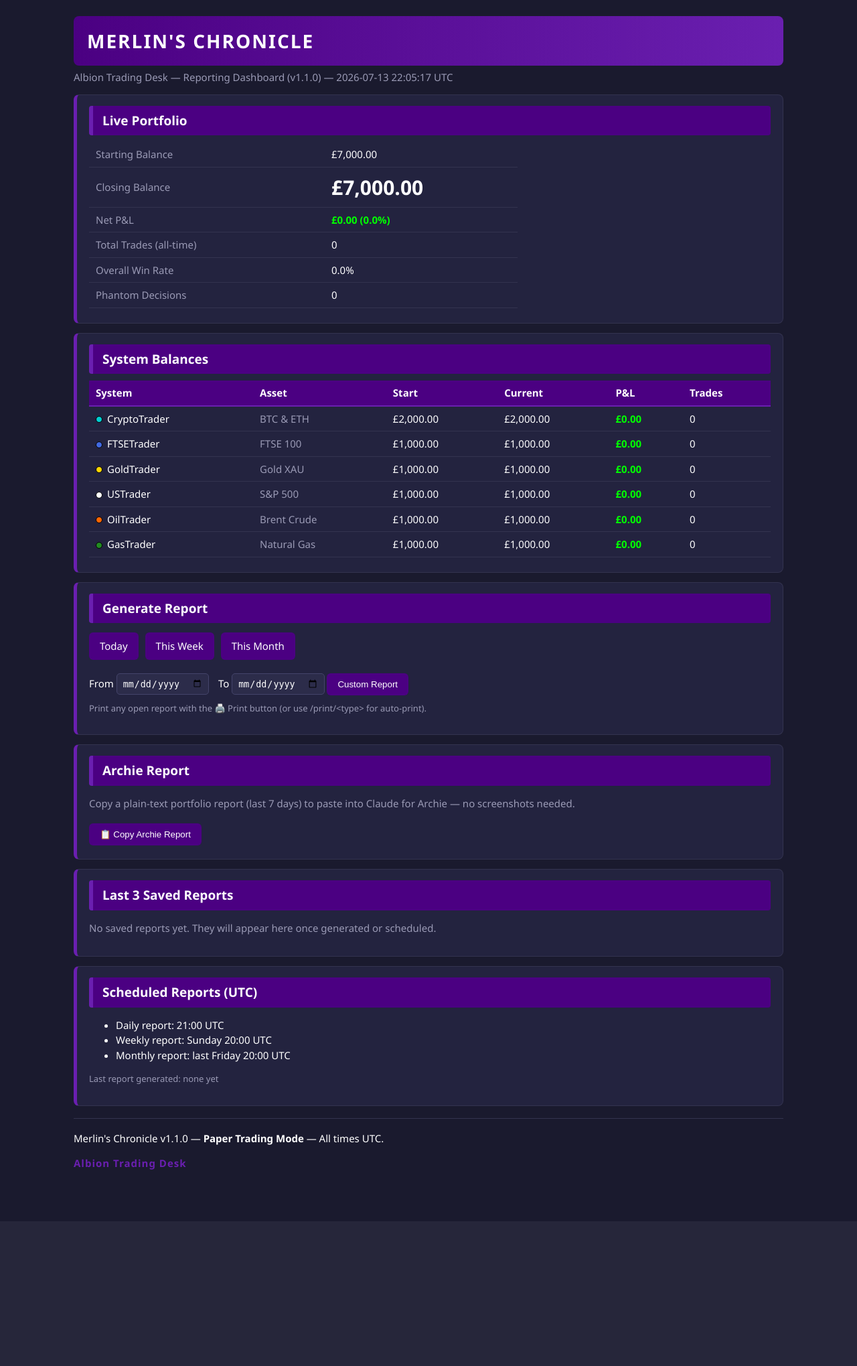
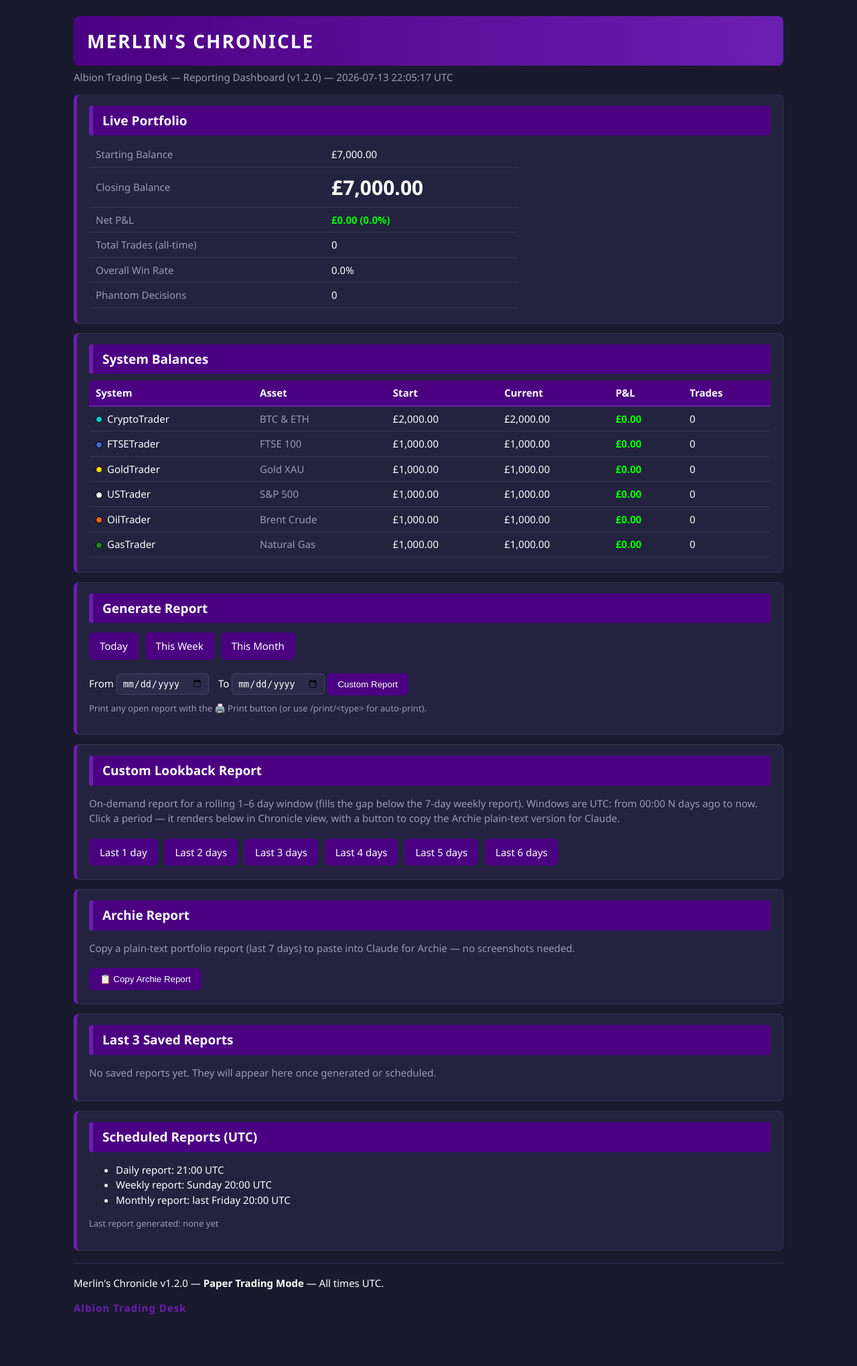
Before and after one commit to nicksapsford/MerlinChronicle, a Flask app: page / in a window 1280 px wide. Shown: the whole page at 67% size. Before the commit the page ends 1746 px from the top, so only its background shows below. Run offline with Flask 3, Linux system fonts and the light colour scheme.

Commit message:
v1.2.0: Custom 1-6 day lookback report (Chronicle view + Archie copy, /api/archie?days=N)

```diff
--- a/app.py
+++ b/app.py
@@ -32,6 +32,17 @@ _VALID_TYPES = ("daily", "weekly", "monthly", "custom")
 # ---------------------------------------------------------------------------
 def _now():
     return datetime.now(timezone.utc)
+
+
+def _clamp_days(raw, default=7, lo=1, hi=6):
+    """Parse a ?days= value -> int in [lo, hi], else `default`.
+    Used by the custom lookback report (1-6) and /api/archie (default 7).
+    'Last N days' is a rolling UTC window: 00:00 N days ago -> now."""
+    try:
+        n = int(raw)
+    except (TypeError, ValueError):
+        return default
+    return n if lo <= n <= hi else default
 
 
 def _period(report_type, frm=None, to=None):
@@ -113,6 +124,21 @@ def report_custom():
     return _render_report("custom", frm, to)
 
 
+@app.route("/report/lookback")
+def report_lookback():
+    """Custom rolling-window report (Format 1 -- same styling as the weekly
+    report) for a 1-6 day lookback. Window is UTC: 00:00 N days ago -> now,
+    mirroring /api/archie?days=N so both formats cover the identical period."""
+    days = _clamp_days(request.args.get("days"), default=6)
+    now = _now()
+    date_from = (now - timedelta(days=days)).date()
+    date_to = now.date()
+    label = "Last {} day{}".format(days, "" if days == 1 else "s")
+    html = chronicle.generate_report(date_from, date_to, report_type=label,
+                                     auto_print=(request.args.get("print") == "1"))
+    return Response(html, mimetype="text/html")
+
+
 @app.route("/print/<report_type>")
 def print_report(report_type):
     if report_type not in _VALID_TYPES:
@@ -171,7 +197,7 @@ def _signed(v):
     return ("-" if f < 0 else "+") + "{:,.2f}".format(abs(f))
 
 
-def _build_archie_report(agg, now, date_from, date_to):
+def _build_archie_report(agg, now, date_from, date_to, days=7):
     """Build the structured plain-text Archie report from the aggregate.
 
     Every value is mapped to what aggregate_all_systems() actually returns;
@@ -190,8 +216,8 @@ def _build_archie_report(agg, now, date_from, date_to):
     w("MERLIN'S CHRONICLE  --  ARCHIE REPORT")
     w("Albion Trading Desk (6 systems)  --  Paper Trading Mode")
     w("Generated: {} UTC".format(now.strftime("%Y-%m-%d %H:%M:%S")))
-    w("Period:    {}  ->  {}   (last 7 days)".format(
-        date_from.isoformat(), date_to.isoformat()))
+    w("Period:    {}  ->  {}   (last {} day{})".format(
+        date_from.isoformat(), date_to.isoformat(), days, "" if days == 1 else "s"))
     w("=" * 64)
     w("")
 
@@ -319,10 +345,12 @@ def _build_archie_report(agg, now, date_from, date_to):
 def api_archie():
     try:
         now = _now()
-        date_from = (now - timedelta(days=7)).date()
+        # Optional ?days=N (1-6) for a custom lookback; default 7 (unchanged).
+        days = _clamp_days(request.args.get("days"), default=7)
+        date_from = (now - timedelta(days=days)).date()
         date_to = now.date()
         agg = data_reader.aggregate_all_systems(date_from=date_from, date_to=date_to)
-        text = _build_archie_report(agg, now, date_from, date_to)
+        text = _build_archie_report(agg, now, date_from, date_to, days=days)
         return Response(text, content_type="text/plain; charset=utf-8")
     except Exception as exc:  # never 500 -- return a readable error string
         import traceback
--- a/chronicle.py
+++ b/chronicle.py
@@ -14,7 +14,7 @@ from html import escape
 import data_reader
 
 _HERE = os.path.dirname(os.path.abspath(__file__))
-VERSION = "1.1.0"
+VERSION = "1.2.0"
 NEXT_SCHEDULED = "Daily 21:00 UTC / Weekly Sun 20:00 UTC / Monthly last-Fri 20:00 UTC"
 
 
--- a/templates/dashboard.html
+++ b/templates/dashboard.html
@@ -56,6 +56,71 @@
   </form>
   <p class="note">Print any open report with the &#128424;&#65039; Print button (or use /print/&lt;type&gt; for auto-print).</p>
 </div>
+
+<div class="card">
+  <h2 style="margin-top:0">Custom Lookback Report</h2>
+  <p class="muted">On-demand report for a rolling 1&ndash;6 day window (fills the gap below the 7-day weekly report).
+    Windows are UTC: from 00:00 N&nbsp;days ago to now. Click a period &mdash; it renders below in Chronicle view,
+    with a button to copy the Archie plain-text version for Claude.</p>
+  <div class="quick-btns" id="lookbackBtns">
+    <a href="#" data-days="1" onclick="loadLookback(1);return false;">Last 1 day</a>
+    <a href="#" data-days="2" onclick="loadLookback(2);return false;">Last 2 days</a>
+    <a href="#" data-days="3" onclick="loadLookback(3);return false;">Last 3 days</a>
+    <a href="#" data-days="4" onclick="loadLookback(4);return false;">Last 4 days</a>
+    <a href="#" data-days="5" onclick="loadLookback(5);return false;">Last 5 days</a>
+    <a href="#" data-days="6" onclick="loadLookback(6);return false;">Last 6 days</a>
+  </div>
+  <div id="lookbackActions" style="margin-top:12px; display:none">
+    <button class="btn" type="button" onclick="copyLookbackArchie()" style="border:none;cursor:pointer">&#128203; Copy Archie Report</button>
+    <a class="btn" id="lookbackOpen" href="#" target="_blank" rel="noopener" style="margin-left:4px">&#128279; Open in new tab</a>
+    <span id="lookbackMsg" class="note" style="margin-left:12px"></span>
+  </div>
+  <iframe id="lookbackFrame" title="Custom lookback report"
+          style="display:none; width:100%; height:900px; border:1px solid #33334f; border-radius:8px; margin-top:12px; background:#fff"></iframe>
+</div>
+<style>#lookbackBtns a.active{ background: var(--purple-light); box-shadow: 0 0 0 2px #fff inset; }</style>
+<script>
+var _lookbackDays = null;
+function loadLookback(n) {
+  _lookbackDays = n;
+  var url = '/report/lookback?days=' + n;
+  var frame = document.getElementById('lookbackFrame');
+  frame.src = url;
+  frame.style.display = 'block';
+  document.getElementById('lookbackActions').style.display = 'block';
+  document.getElementById('lookbackOpen').href = url;
+  document.getElementById('lookbackMsg').textContent =
+    'Showing last ' + n + ' day' + (n === 1 ? '' : 's') + ' (Chronicle view).';
+  var links = document.querySelectorAll('#lookbackBtns a');
+  for (var i = 0; i < links.length; i++) {
+    links[i].classList.toggle('active', links[i].getAttribute('data-days') === String(n));
+  }
+}
+function copyLookbackArchie() {
+  if (!_lookbackDays) { return; }
+  var msg = document.getElementById('lookbackMsg');
+  msg.textContent = 'Fetching…';
+  fetch('/api/archie?days=' + _lookbackDays).then(function (r) { return r.text(); }).then(function (text) {
+    function done() {
+      msg.textContent = 'Copied last ' + _lookbackDays + '-day Archie report! Paste to Archie in Claude.';
+      setTimeout(function () { msg.textContent = ''; }, 4000);
+    }
+    function fallback() {
+      try {
+        var ta = document.createElement('textarea');
+        ta.value = text; ta.style.position = 'fixed'; ta.style.top = '-1000px'; ta.style.opacity = '0';
+        document.body.appendChild(ta); ta.focus(); ta.select();
+        document.execCommand('copy'); document.body.removeChild(ta); done();
+      } catch (e) {
+        msg.textContent = 'Copy failed — open /api/archie?days=' + _lookbackDays + ' and copy manually.';
+      }
+    }
+    if (navigator.clipboard && navigator.clipboard.writeText) {
+      navigator.clipboard.writeText(text).then(done, fallback);
+    } else { fallback(); }
+  }).catch(function () { msg.textContent = 'Fetch failed — is the app running?'; });
+}
+</script>
 
 <div class="card">
   <h2 style="margin-top:0">Archie Report</h2>
```
Also changed, not shown: CHANGELOG.md, 1 other file.
